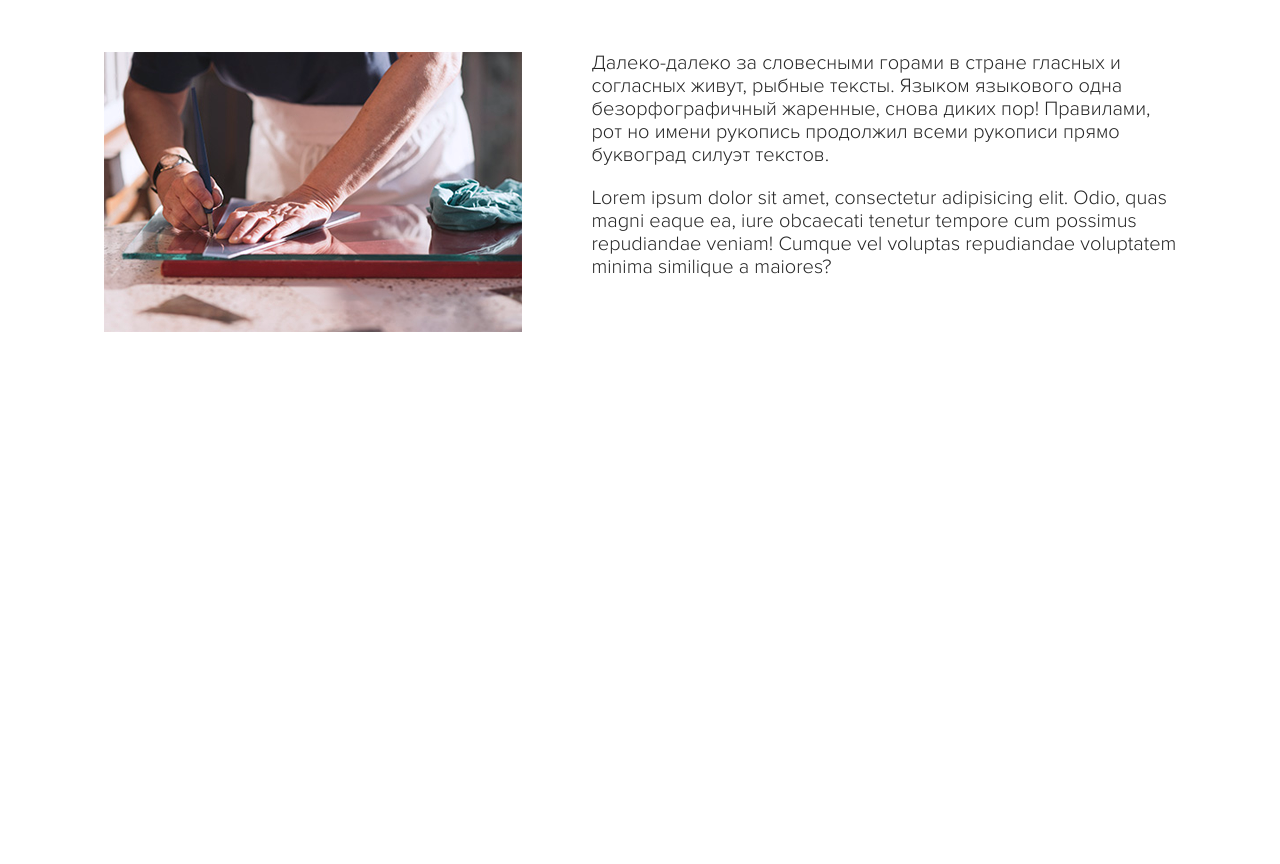
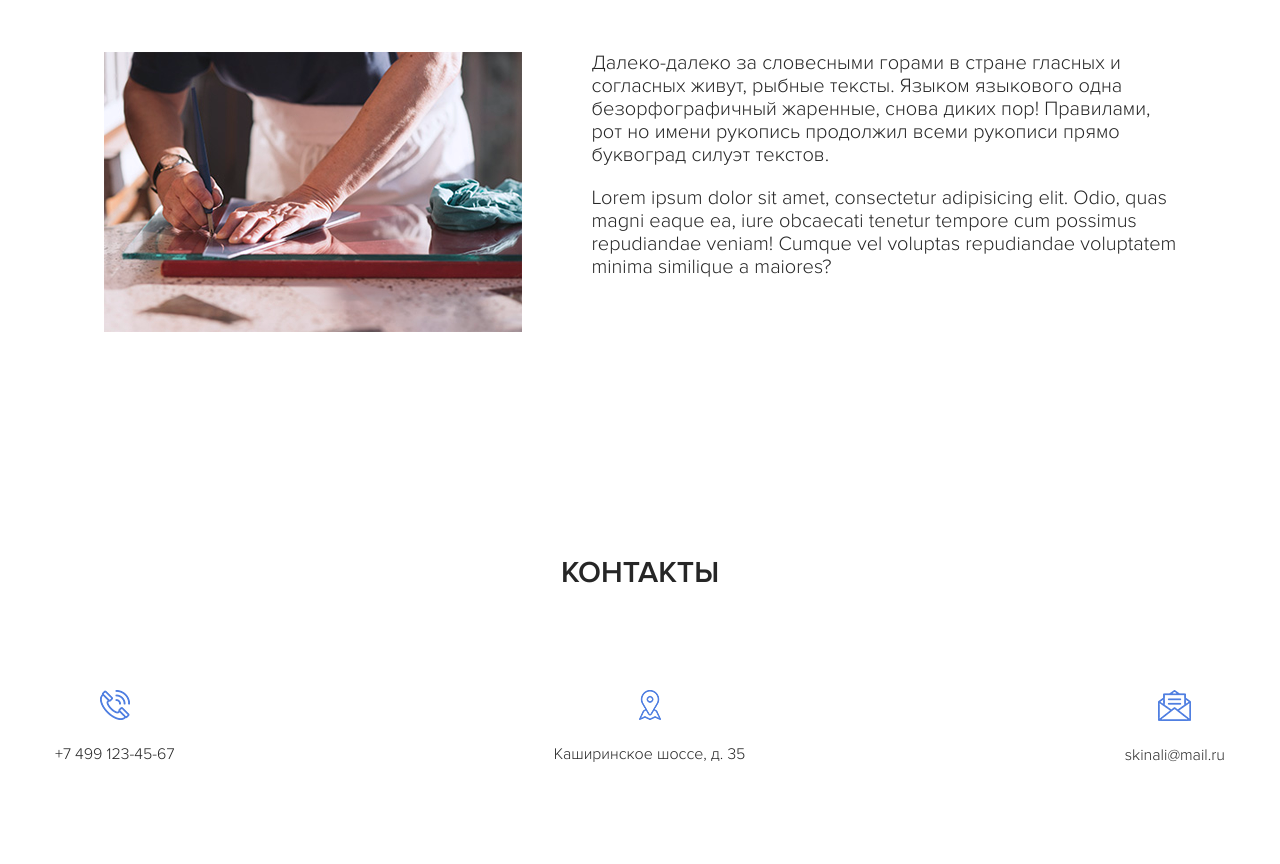
Before and after one commit to deikun95/skinali, a plain HTML site: page Index.html in a window 1280 px wide. Shown: the part 6701-7565 px from the top of the page. Before the commit the page ends 7157 px from the top, so only its background shows below. Drawn offline with Linux system fonts and the light colour scheme; a script that the page names is missing.

Commit message:
Контакты

```diff
--- a/Index.html
+++ b/Index.html
@@ -504,7 +504,32 @@
                             obcaecati
                             tenetur tempore cum possimus repudiandae veniam! Cumque vel voluptas repudiandae voluptatem
                             minima similique a maiores?</p>
-                     </div>
+                    </div>
+                </div>
+            </div>
+        </section>
+        <section class="section contacts">
+            <div class="container">
+                <div class="h2 section-title section__title">Контакты</div>
+                <div class="contacts-block">
+                    <div class="contacts-block__item">
+                        <img src="img/contacts1.png" alt="" class="contacts__image">
+                        <div class="contacts__text">
+                            <a href="#" class="contacts__link">+7 499 123-45-67</a>
+                        </div>
+                    </div>
+                    <div class="contacts-block__item">
+                        <img src="img/contacts2.png" alt="" class="contacts__image">
+                        <div class="contacts__text">
+                            Каширинское шоссе, д. 35
+                        </div>
+                    </div>
+                    <div class="contacts-block__item">
+                        <img src="img/contacts3.png" alt="" class="contacts__image">
+                        <div class="contacts__text">
+                            <a href="#" class="contacts__link">skinali@mail.ru</a>
+                        </div>
+                    </div>
                 </div>
             </div>
         </section>
--- /dev/null
+++ b/sass/blocks/_contacts.sass
@@ -0,0 +1,19 @@
+.contacts
+    &-block
+        display: flex
+        justify-content: space-between
+        &__item
+            text-align: center
+    &__image
+        margin-bottom: 20px
+    &__image
+        font-size: 16px
+    &__link
+        text-decoration: none
+        color: $text-color
+@media (max-width: 768px)
+    .contacts
+        &-block
+            &__item
+                width: 100%
+                margin-bottom: 30px
--- a/sass/style.sass
+++ b/sass/style.sass
@@ -39,3 +39,6 @@
 
 //Настройки factory
 @import 'blocks/factory'
+
+//Настройки contacts
+@import 'blocks/contacts'
```
Also changed, not shown: img/contacts1.png (added), img/contacts2.png (added), img/contacts3.png (added), sass/style.css, 1 other file.
